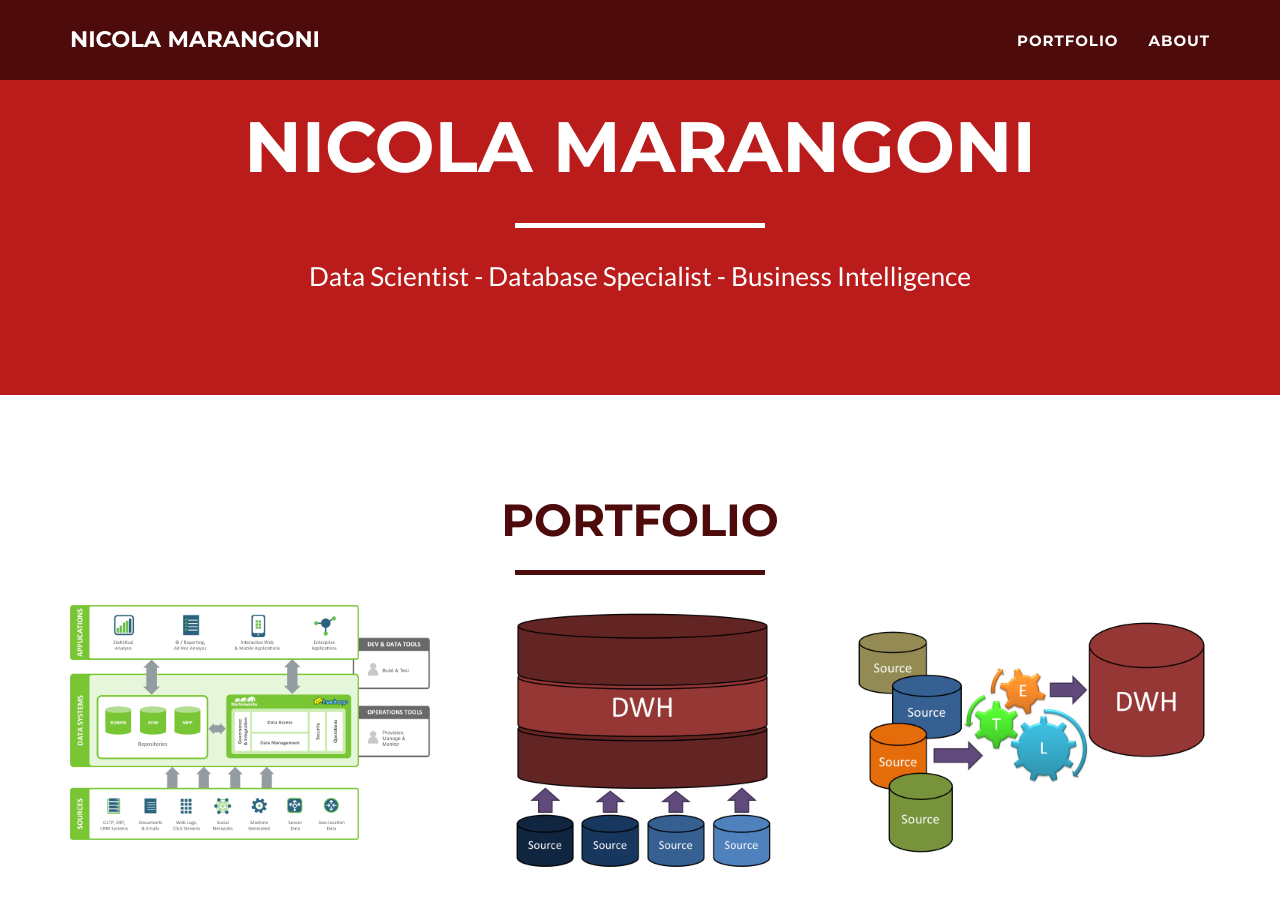
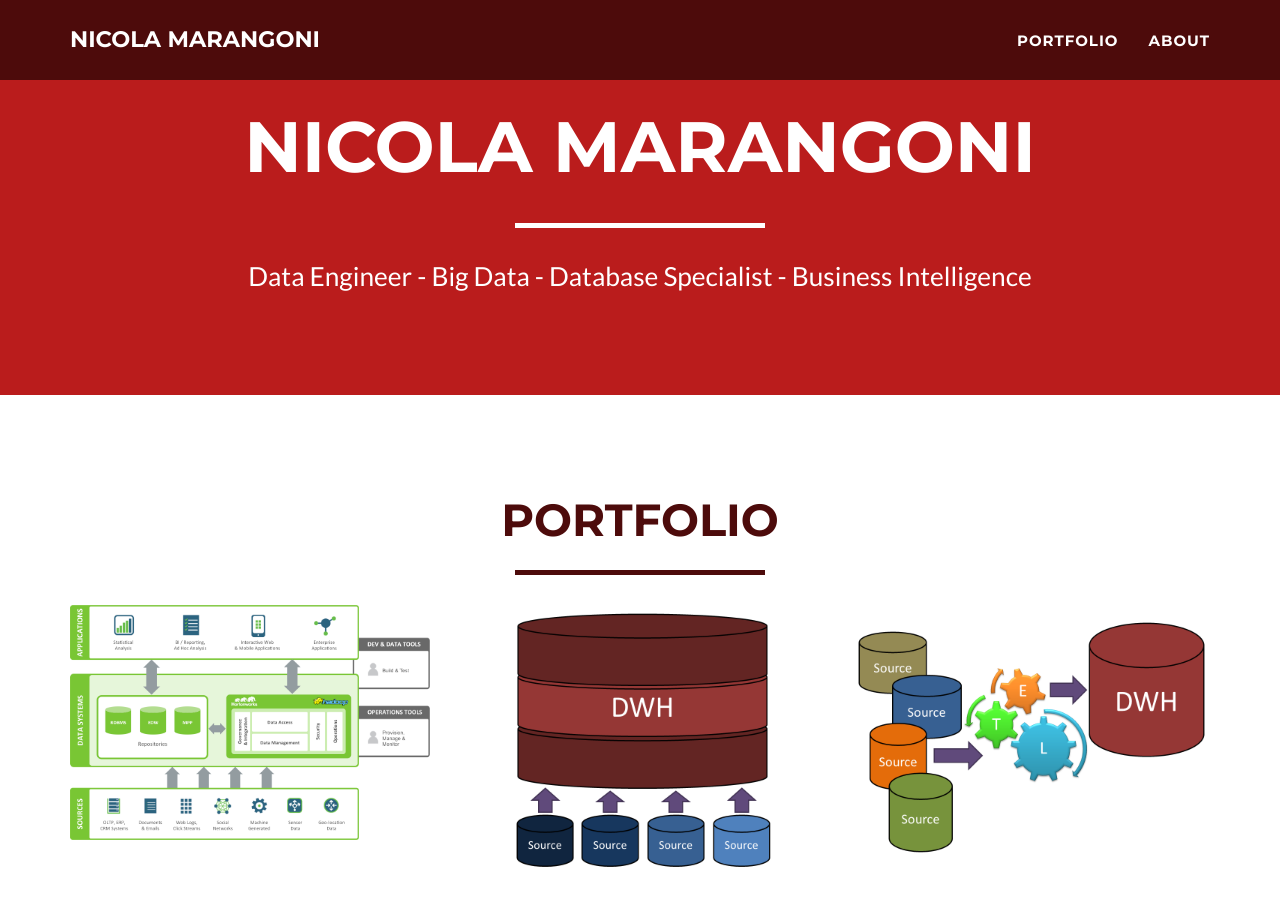
Before and after one commit to nicolamarangoni/nicolamarangoni.github.io, a Jekyll site: the page built from index.html, in a window 1280 px wide and 900 px high, scrolled down 517 px. Built offline with Jekyll 4.4.1, drawn with Linux system fonts in a browser that asks for light colours.

Commit message:
header changed

```diff
--- a/_includes/header.html
+++ b/_includes/header.html
@@ -7,7 +7,7 @@
                     <div class="intro-text">
                         <span class="name">{{ site.title }}</span>
                         <hr class="star-light">
-                        <span class="skills">Data Scientist - Database Specialist - Business Intelligence</span>
+                        <span class="skills">Data Engineer - Big Data - Database Specialist - Business Intelligence</span>
                     </div>
                 </div>
             </div>
```
